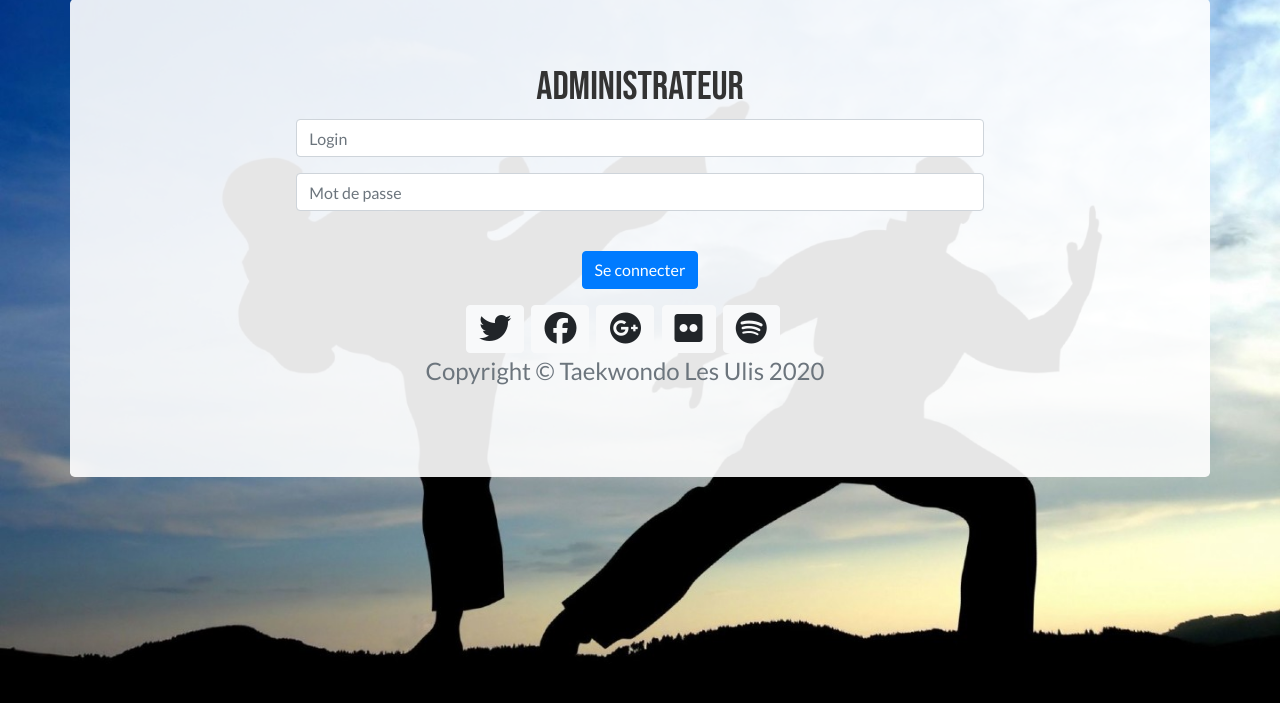
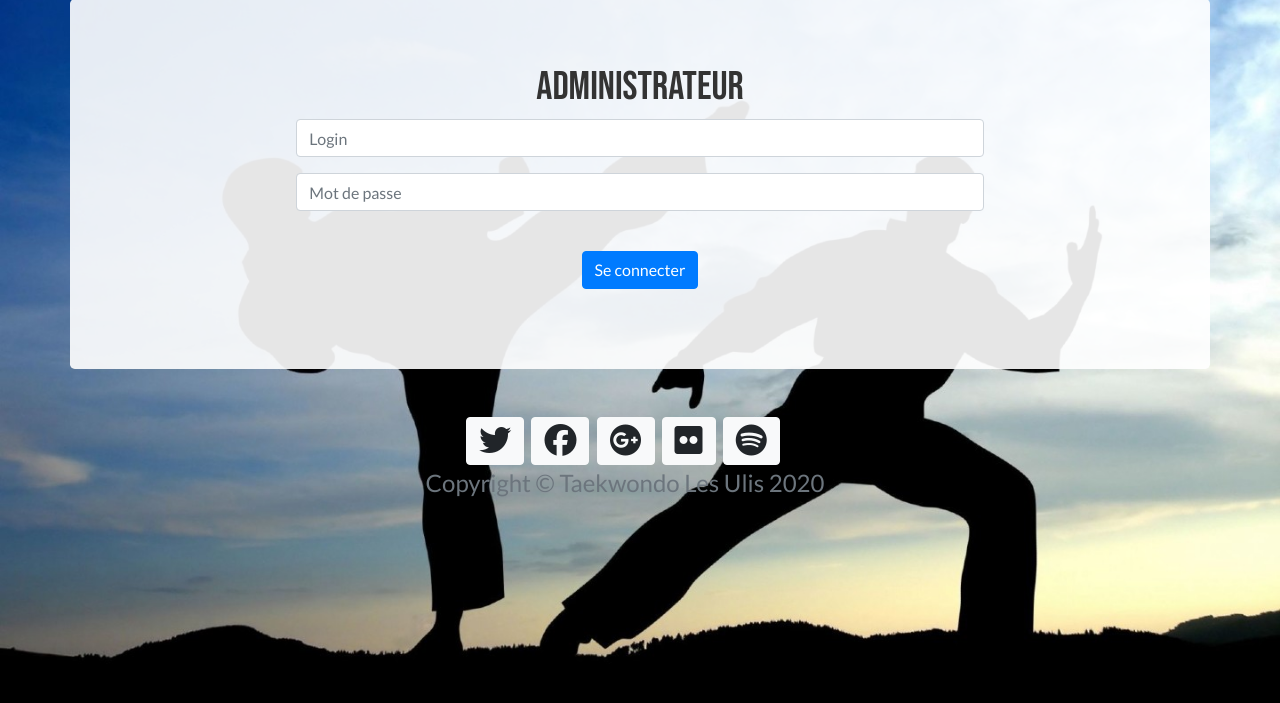
Before and after one commit to SophieMurat/taekwondo, a PHP site: page /login in a window 1280 px wide. Shown: the part 97-800 px from the top of the page. Run offline with PHP 8.4, Linux system fonts and the light colour scheme; some libraries are stand-ins or nearby versions.

Commit message:
some correction+ removing of the footer in the admin part

```diff
--- a/view/loginView.php
+++ b/view/loginView.php
@@ -1,6 +1,6 @@
 <?php ob_start(); ?>
 
-<div class="container">
+<div class="container mb-5">
     <div class="jumbotron row text-center">
       <div class="col-lg-8 col-md-10 mx-auto">
           <h1 class="col-lg12">Administrateur</h1>
@@ -16,7 +16,6 @@
                 </div>
             </div>
             <br>
-            <div id="success"></div>
             <div class="form-group">
                 <button type="submit" name ="submit" class="btn btn-primary" id="sendMessageButton">Se connecter</button>
             </div>
@@ -24,6 +23,9 @@
         <?php if ($this->error): ?>
         <p class="alert alert-danger" id="errorLogin"><?php echo $this->msg ?></p>
         <?php endif ?>
+       </div>
+    </div>
+</div>
 
 <?php $content = ob_get_clean(); ?>
 
--- a/view/template.php
+++ b/view/template.php
@@ -80,6 +80,7 @@
 
 <?php echo $content ?>
 <!-- Footer -->
+<?php if(!$_SESSION):?>
 <footer class="row text-center justify-content-center mw-100">
     <div class="mb-2">
       <a class="btn btn-light mr-1" href="#"><i class="fab fa-twitter fa-2x"></i></a>
@@ -90,6 +91,7 @@
       <p class="copyright text-muted">Copyright &copy; Taekwondo Les Ulis 2020</p>
     </div>
 </footer>
+<?php endif; ?>
     <!-- Optional JavaScript -->
 
     <script src="public/js/city.js"></script>
```
